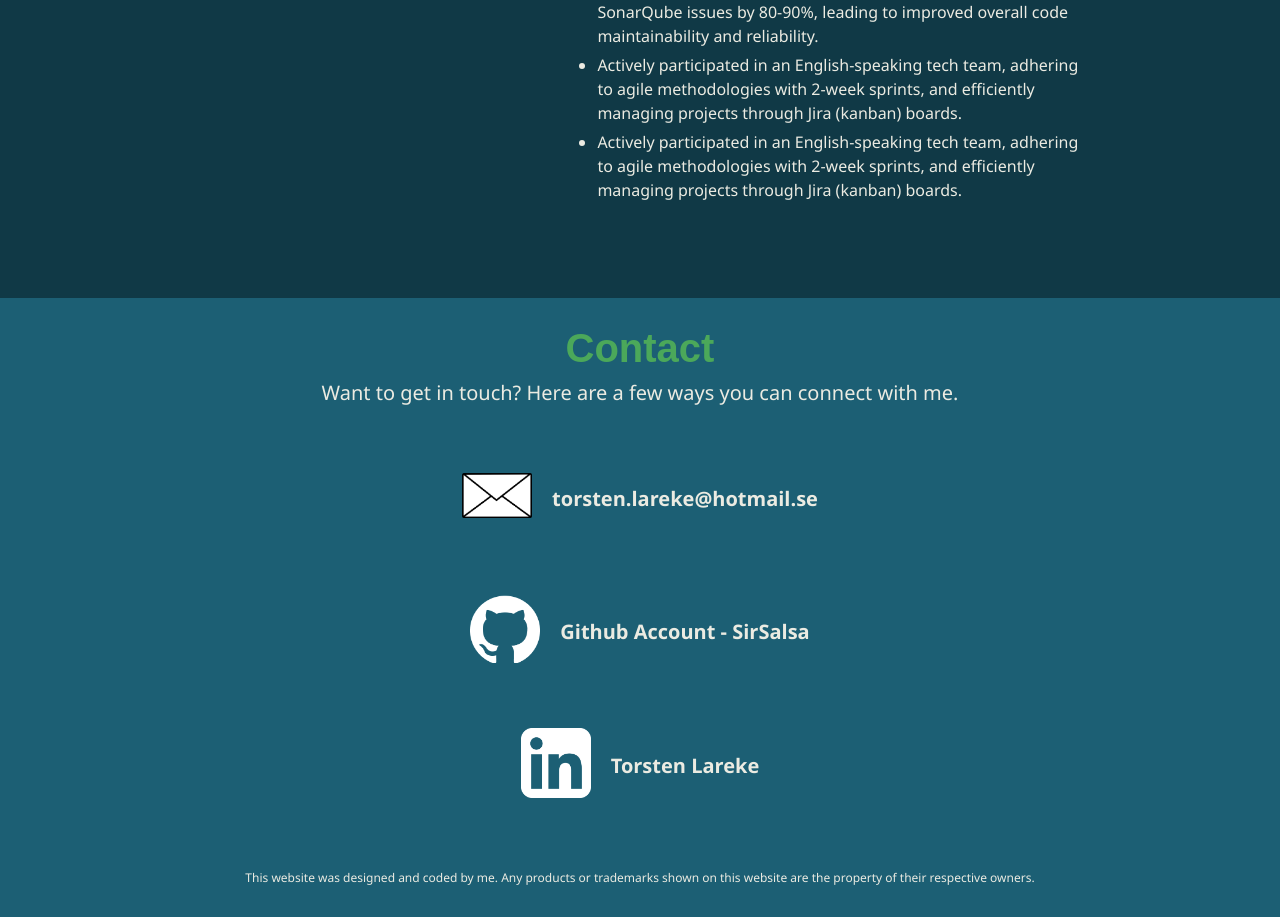
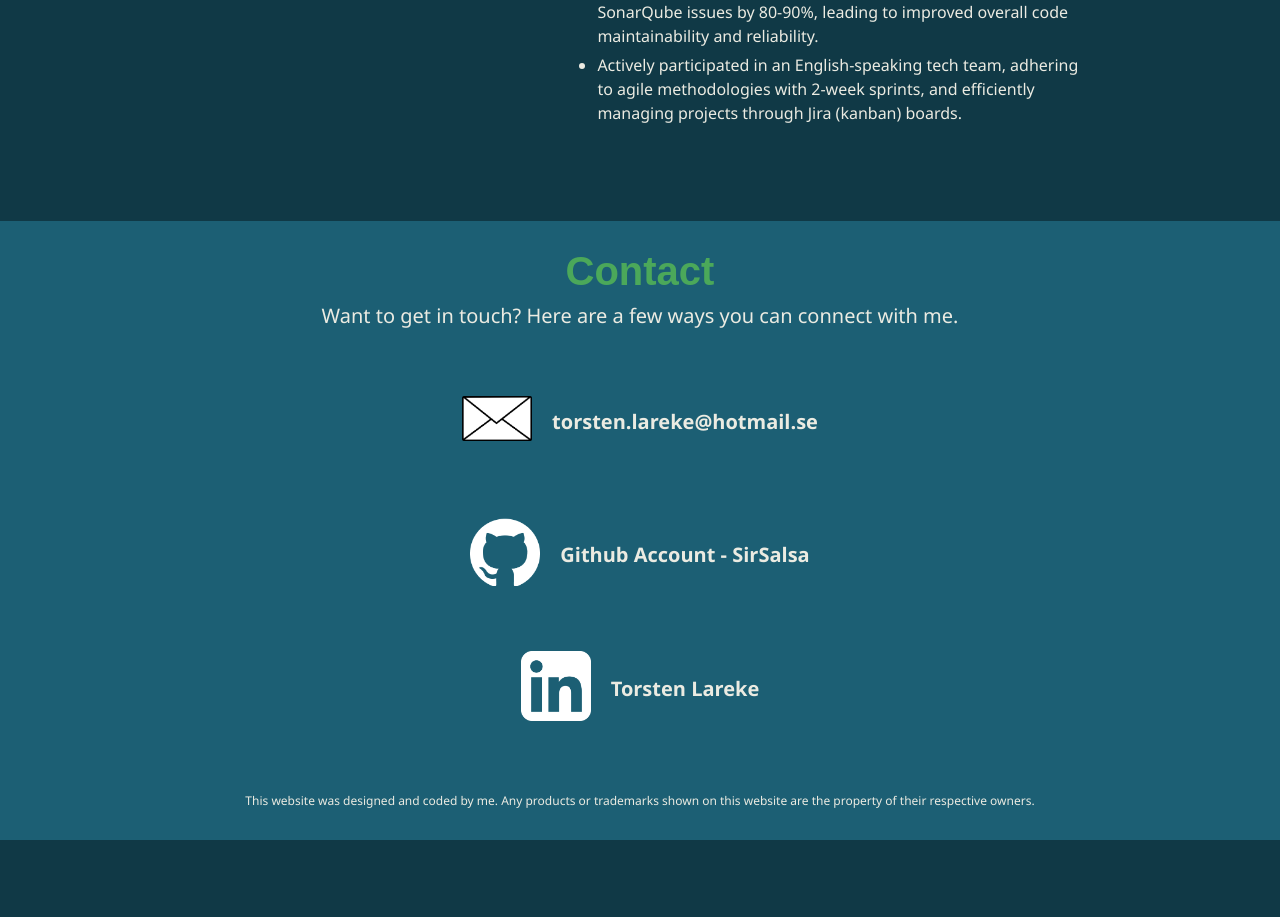
Before and after one commit to SirSalsa/dev-portfolio, a React (Vite) app: page / in a window 1280 px wide. Shown: the part 2063-2980 px from the top of the page. After the commit the page ends 2903 px from the top, so only its background shows below. Built offline with nearby package versions, Linux system fonts and the light colour scheme.

Commit message:
Update experience.tsx

```diff
--- a/src/modules/experience/experience.tsx
+++ b/src/modules/experience/experience.tsx
@@ -70,7 +70,6 @@ function Experience() {
                                 <li>Wrote, updated, and executed comprehensive unit tests to validate code changes, ensuring the application's stability and functionality.</li>
                                 <li>Investigated and conducted code cleanup in multiple repositories to enhance code quality, consistently reducing the number of SonarQube issues by 80-90%, leading to improved overall code maintainability and reliability.</li>
                                 <li>Actively participated in an English-speaking tech team, adhering to agile methodologies with 2-week sprints, and efficiently managing projects through Jira (kanban) boards.</li>
-                                <li>Actively participated in an English-speaking tech team, adhering to agile methodologies with 2-week sprints, and efficiently managing projects through Jira (kanban) boards.</li>
                             </ul>
                         </article>
                     )}
```
